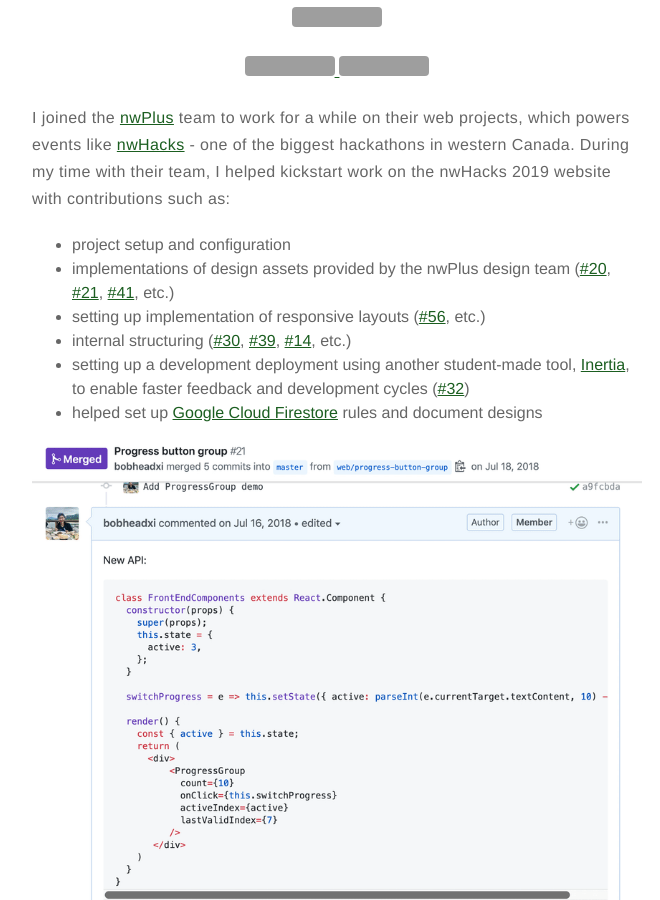
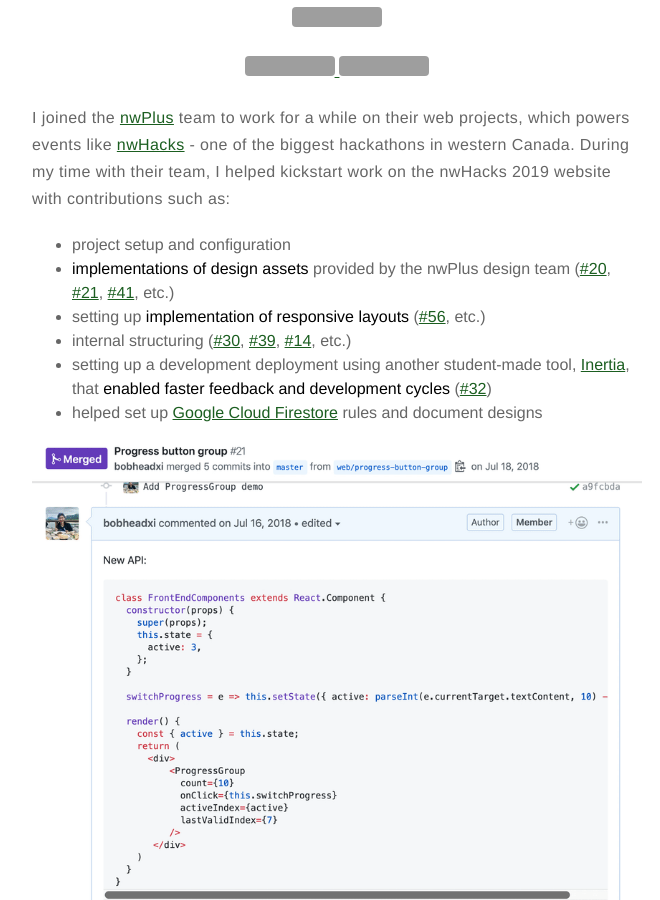
Before and after one commit to bobheadxi/bobheadxi.github.io, a Jekyll site: the page built from _posts/2018-06-30-nwhacks2019.md, in a window 1280 px wide and 900 px high, scrolled down 748 px, cut to the strip 0-900 px from the top of the window. Shown: the whole strip, without its empty margins (303-963 px from the left). Built offline with Jekyll 4.4.1, drawn with Linux system fonts in a browser that asks for light colours; emoji names are drawn with the system emoji font; grey boxes are pictures that could not be loaded.

Commit message:
add some bold boldness

```diff
--- a/_posts/2018-06-30-nwhacks2019.md
+++ b/_posts/2018-06-30-nwhacks2019.md
@@ -47,16 +47,16 @@
 helped kickstart work on the nwHacks 2019 website with contributions such as:
 
 * project setup and configuration
-* implementations of design assets provided by the nwPlus design team
+* **implementations of design assets** provided by the nwPlus design team
   ([#20](https://github.com/nwplus/nwhacks2019/pull/20), [#21](https://github.com/nwplus/nwhacks2019/pull/21),
   [#41](https://github.com/nwplus/nwhacks2019/pull/41), etc.)
-* setting up implementation of responsive layouts
+* setting up **implementation of responsive layouts**
   ([#56](https://github.com/nwplus/nwhacks2019/pull/56), etc.)
 * internal structuring
   ([#30](https://github.com/nwplus/nwhacks2019/pull/30), [#39](https://github.com/nwplus/nwhacks2019/pull/39), [#14](https://github.com/nwplus/nwhacks2019/pull/14), etc.)
 * setting up a development deployment using another student-made tool,
-  [Inertia](https://github.com/ubclaunchpad/inertia), to enable faster feedback
-  and development cycles ([#32](https://github.com/nwplus/nwhacks2019/pull/32))
+  [Inertia](https://github.com/ubclaunchpad/inertia), that
+  **enabled faster feedback and development cycles** ([#32](https://github.com/nwplus/nwhacks2019/pull/32))
 * helped set up [Google Cloud Firestore](https://firebase.google.com/docs/firestore/)
   rules and document designs
 
```
